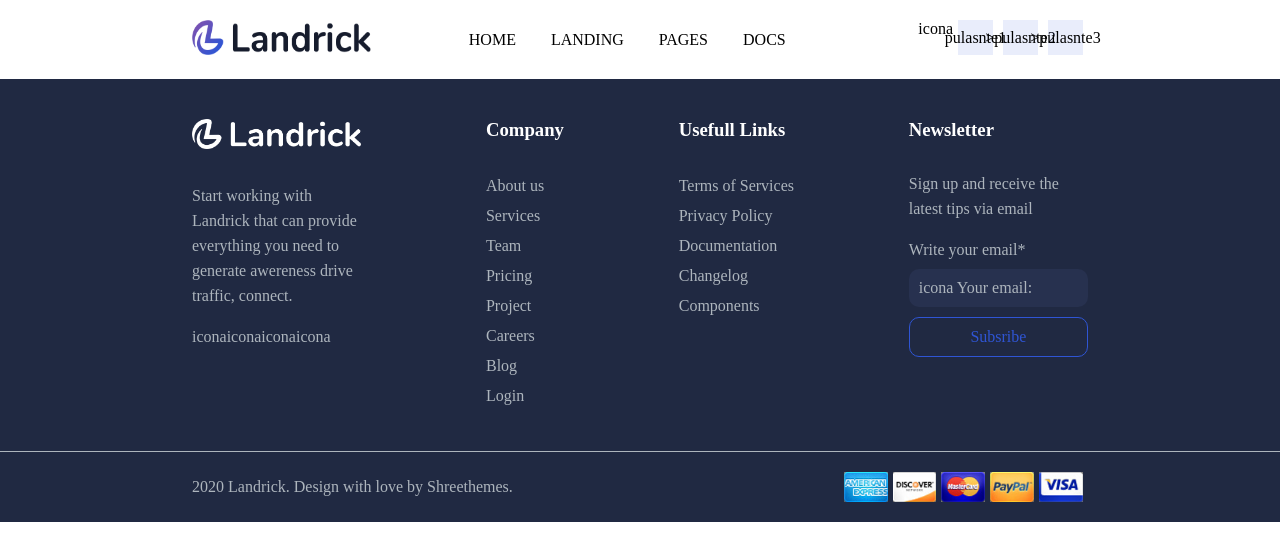
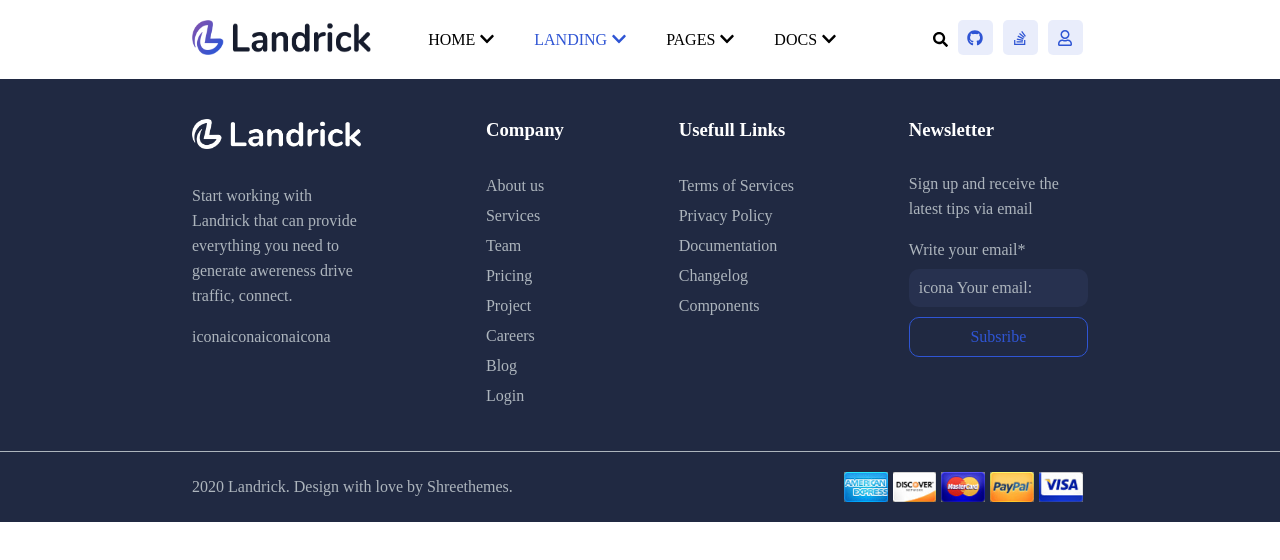
Before and after one commit to MicheleManco/proj-html-vuejs, a Vue app: page / in a window 1280 px wide. Shown: the top 560 px of the page. Built offline with nearby package versions, Linux system fonts and the light colour scheme.

Commit message:
add: fw, icon header, dinamic links,

```diff
--- a/package.json
+++ b/package.json
@@ -12,6 +12,7 @@
     "vue": "^2.6.11"
   },
   "devDependencies": {
+    "@fortawesome/fontawesome-free": "^5.15.4",
     "@vue/cli-plugin-babel": "~4.5.0",
     "@vue/cli-plugin-eslint": "~4.5.0",
     "@vue/cli-service": "~4.5.0",
--- a/src/components/MyHeader.vue
+++ b/src/components/MyHeader.vue
@@ -4,17 +4,14 @@
       <div id="logo"><img src="../assets/logo-dark.png" alt=""></div>
       <nav>
         <ul>
-          <li><a href="">HOME</a></li>
-          <li><a href="">LANDING</a></li>
-          <li><a href="">PAGES</a></li>
-          <li><a href="">DOCS</a></li>
+          <li v-for="link,i in linkNav" :key="i" :class="link.active ? 'active':''"><a href="">{{link.text}}<span class="tendina"><i class="fas fa-chevron-down"></i></span></a></li>
         </ul>
       </nav>
       <div class="ricerca btn-account">
-        <div>icona</div>
-        <div class="btn-light">pulasnte1</div>
-        <div class="btn-light">>pulasnte2</div>
-        <div class="btn-light">>pulasnte3</div>
+        <div id="lente"><i class="fas fa-search"></i></div>
+        <div class="btn-light"><i class="fab fa-github"></i></div>
+        <div class="btn-light"><i class="fab fa-stack-overflow"></i></div>
+        <div class="btn-light"><i class="far fa-user"></i></div>
       </div>
     </div>
   </div>
@@ -23,11 +20,41 @@
 <script>
 export default {
   name: 'MyHeader',
+  data() {
+    return {
+      linkNav:[
+        {
+          text:"HOME",
+          active:false
+        },
+        {
+          text:"LANDING",
+          active:true
+        },
+        {
+          text:"PAGES",
+          active:false
+        },
+        {
+          text:"DOCS",
+          active:false
+        },
+      ]
+    }}
 }
 </script>
 
 <!-- Add "scoped" attribute to limit CSS to this component only -->
 <style scoped lang="scss">
+#lente{
+  display: flex;
+  align-items: center;
+  .fa-search{
+    font-size: 15px;
+    margin-right: 5px;
+  }
+}
+
 #centratore{
   width: 70%;
   margin: 20px auto;
@@ -48,11 +75,19 @@ nav{
     display: flex;
     list-style: none;
     li{
-      margin-right: 35px;
+      margin-right: 40px;
     }
+    .active{
+        a{
+          color: #2f55d4;
+        }
+      }
     a{
       color: black;
       text-decoration: none;
+    }
+    .tendina{
+      margin-left: 5px;
     }
   }
   .ricerca{
@@ -65,7 +100,10 @@ nav{
       display: flex;
       justify-content: center;
       align-items: center;
+      border-radius: 5px;
+      color: #2f55d4;
     }
   }
 }
+
 </style>
--- a/src/main.js
+++ b/src/main.js
@@ -1,6 +1,7 @@
 import Vue from 'vue'
 import App from './App.vue'
-
+import '@fortawesome/fontawesome-free/css/all.css'
+import '@fortawesome/fontawesome-free/js/all.js'
 Vue.config.productionTip = false
 
 new Vue({
```
Also changed, not shown: 1 other file (tests, documents, lock files or other folders).
